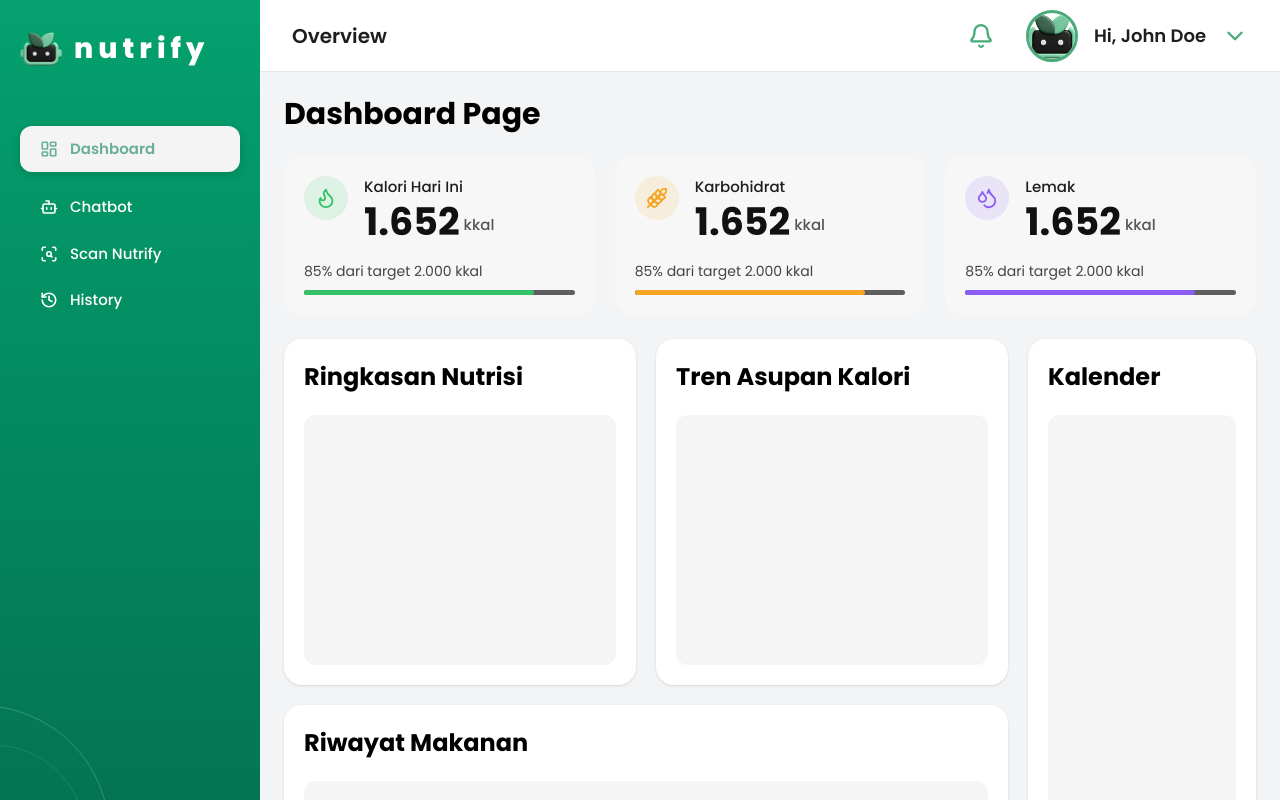
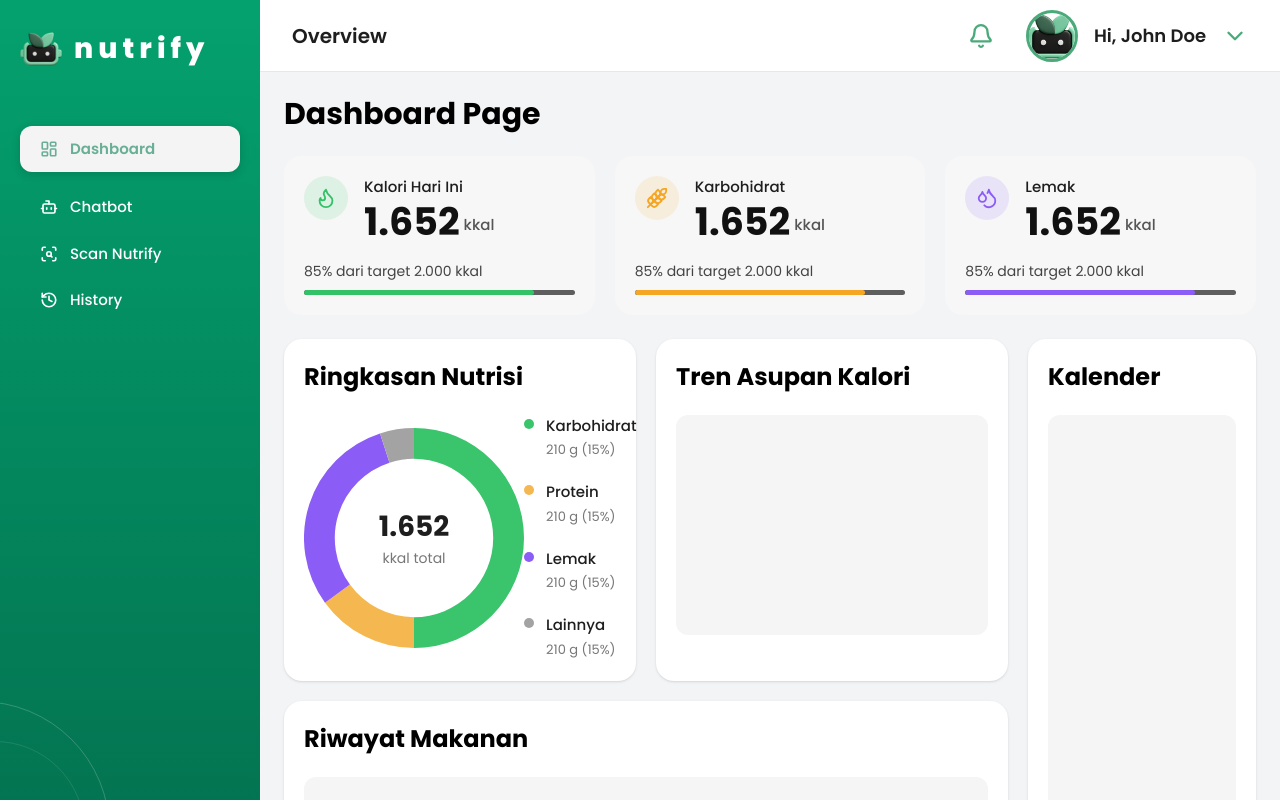
Before and after one commit to coding-camp-project/Full-Stack, a React (Vite) app in the folder frontend-nutrify/: page /dashboard in a window 1280 px wide. Shown: the top 800 px of the page. Built offline with nearby package versions, Linux system fonts and the light colour scheme.

Commit message:
feat: add NutritionPieChart component and integrate into DashboardContentSection

```diff
--- a/frontend-nutrify/package.json
+++ b/frontend-nutrify/package.json
@@ -13,12 +13,14 @@
     "@fontsource-variable/inter": "^5.2.8",
     "@tailwindcss/vite": "^4.2.4",
     "axios": "^1.15.2",
+    "chart.js": "^4.5.1",
     "class-variance-authority": "^0.7.1",
     "clsx": "^2.1.1",
     "lucide-react": "^1.14.0",
     "path": "^0.12.7",
     "radix-ui": "^1.4.3",
     "react": "^19.2.5",
+    "react-chartjs-2": "^5.3.1",
     "react-dom": "^19.2.5",
     "react-router-dom": "^7.15.0",
     "tailwind-merge": "^3.5.0"
--- a/frontend-nutrify/src/features/Dashboard/Component/DashboardSidebar.jsx
+++ b/frontend-nutrify/src/features/Dashboard/Component/DashboardSidebar.jsx
@@ -10,20 +10,20 @@ import logoNutrify from "../../../assets/logo/Logo 2.png";
 
 function DashboardSidebar() {
   return (
-    <aside className="relative flex min-h-screen w-[260px] flex-shrink-0 self-stretch flex-col overflow-hidden bg-gradient-to-b from-[#04A16E] to-[#036245] px-5 py-7">
+    <aside className="relative flex min-h-screen w-65 shrink-0 self-stretch flex-col overflow-hidden bg-linear-to-b from-[#04A16E] to-[#036245] px-5 py-7">
 
       {/* BIG CIRCLE */}
-      <div className="absolute -left-[150px] bottom-[180px] h-[260px] w-[260px] rounded-full border border-white/20" />
+      <div className="absolute -left-37.5 bottom-45 h-65 w-65 rounded-full border border-white/20" />
 
       {/* SMALL CIRCLE */}
-      <div className="absolute -left-[95px] bottom-[220px] h-[180px] w-[180px] rounded-full border border-white/10" />
+      <div className="absolute -left-23.75 bottom-55 h-45 w-45 rounded-full border border-white/10" />
 
       {/* LOGO */}
       <div className="relative z-10 mb-14 flex items-center gap-3">
         <img
           src={logoNutrify}
           alt="Nutrify Logo"
-          className="h-[42px] w-[42px] object-contain"
+          className="h-10.5 w-10.5 object-contain"
         />
 
         <h1 className="text-[28px] font-extrabold tracking-[0.18em] text-white">
@@ -35,7 +35,7 @@ function DashboardSidebar() {
       <nav className="relative z-10 flex flex-col gap-6">
 
         {/* ACTIVE MENU */}
-        <button className="flex h-[46px] items-center gap-3 rounded-xl bg-[#F4F4F4] px-5 text-[#69AF96] shadow-[0_2px_10px_rgba(0,0,0,0.15)] transition-all duration-200">
+        <button className="flex h-11.5 items-center gap-3 rounded-xl bg-[#F4F4F4] px-5 text-[#69AF96] shadow-[0_2px_10px_rgba(0,0,0,0.15)] transition-all duration-200">
           <LayoutDashboard size={18} strokeWidth={2.2} />
 
           <span className="text-[15px] font-semibold">
--- /dev/null
+++ b/frontend-nutrify/src/features/Dashboard/Component/NutritionPieChart.jsx
@@ -0,0 +1,141 @@
+import {
+  Chart as ChartJS,
+  ArcElement,
+  Tooltip,
+  Legend,
+} from "chart.js";
+
+import { Doughnut } from "react-chartjs-2";
+
+ChartJS.register(
+  ArcElement,
+  Tooltip,
+  Legend
+);
+
+function NutritionPieChart() {
+  const data = {
+    labels: [
+      "Karbohidrat",
+      "Protein",
+      "Lemak",
+      "Lainnya",
+    ],
+
+    datasets: [
+      {
+        data: [50, 15, 30, 5],
+
+        backgroundColor: [
+          "#3AC46B",
+          "#F5B74F",
+          "#8B5CF6",
+          "#A3A3A3",
+        ],
+
+        borderWidth: 0,
+        hoverOffset: 5,
+      },
+    ],
+  };
+
+  const options = {
+    cutout: "72%",
+
+    plugins: {
+      legend: {
+        display: false,
+      },
+    },
+  };
+
+  return (
+    <div className="flex items-center justify-between">
+
+      {/* CHART */}
+      <div className="relative h-55 w-55">
+        <Doughnut
+          data={data}
+          options={options}
+        />
+
+        {/* CENTER TEXT */}
+        <div className="absolute inset-0 flex flex-col items-center justify-center">
+          <p className="text-[28px] font-bold text-[#1E1E1E]">
+            1.652
+          </p>
+
+          <span className="text-[14px] text-[#777]">
+            kkal total
+          </span>
+        </div>
+      </div>
+
+      {/* LEGEND */}
+      <div className="space-y-5">
+
+        {/* ITEM */}
+        <div className="flex items-start gap-3">
+          <div className="mt-1 h-2.5 w-2.5 rounded-full bg-[#3AC46B]" />
+
+          <div>
+            <p className="text-[15px] font-medium text-[#1E1E1E]">
+              Karbohidrat
+            </p>
+
+            <span className="text-[13px] text-[#777]">
+              210 g (15%)
+            </span>
+          </div>
+        </div>
+
+        {/* ITEM */}
+        <div className="flex items-start gap-3">
+          <div className="mt-1 h-2.5 w-2.5 rounded-full bg-[#F5B74F]" />
+
+          <div>
+            <p className="text-[15px] font-medium text-[#1E1E1E]">
+              Protein
+            </p>
+
+            <span className="text-[13px] text-[#777]">
+              210 g (15%)
+            </span>
+          </div>
+        </div>
+
+        {/* ITEM */}
+        <div className="flex items-start gap-3">
+          <div className="mt-1 h-2.5 w-2.5 rounded-full bg-[#8B5CF6]" />
+
+          <div>
+            <p className="text-[15px] font-medium text-[#1E1E1E]">
+              Lemak
+            </p>
+
+            <span className="text-[13px] text-[#777]">
+              210 g (15%)
+            </span>
+          </div>
+        </div>
+
+        {/* ITEM */}
+        <div className="flex items-start gap-3">
+          <div className="mt-1 h-2.5 w-2.5 rounded-full bg-[#A3A3A3]" />
+
+          <div>
+            <p className="text-[15px] font-medium text-[#1E1E1E]">
+              Lainnya
+            </p>
+
+            <span className="text-[13px] text-[#777]">
+              210 g (15%)
+            </span>
+          </div>
+        </div>
+      </div>
+    </div>
+  );
+}
+
+export default NutritionPieChart;
--- a/frontend-nutrify/src/features/Dashboard/Section/DashboardContentSection.jsx
+++ b/frontend-nutrify/src/features/Dashboard/Section/DashboardContentSection.jsx
@@ -1,3 +1,6 @@
+
+import NutritionPieChart from "../Component/NutritionPieChart";
+
 function DashboardContentSection() {
   return (
     <section className="grid grid-cols-12 gap-5">
@@ -13,7 +16,9 @@ function DashboardContentSection() {
               Ringkasan Nutrisi
             </h2>
 
-            <div className="mt-5 h-[250px] rounded-xl bg-[#F5F5F5]" />
+            <div className="mt-5">
+                <NutritionPieChart />
+            </div>
           </div>
 
           <div className="rounded-[18px] bg-white p-5 shadow-sm">
@@ -21,7 +26,7 @@ function DashboardContentSection() {
               Tren Asupan Kalori
             </h2>
 
-            <div className="mt-5 h-[250px] rounded-xl bg-[#F5F5F5]" />
+            <div className="mt-5 h-55 rounded-xl bg-[#F5F5F5]" />
           </div>
         </div>
 
@@ -31,12 +36,12 @@ function DashboardContentSection() {
             Riwayat Makanan
           </h2>
 
-          <div className="mt-5 h-[140px] rounded-xl bg-[#F5F5F5]" />
+          <div className="mt-5 h-35 rounded-xl bg-[#F5F5F5]" />
         </div>
 
         {/* INSIGHT */}
         <div className="rounded-[18px] bg-white p-5 shadow-sm">
-          <div className="h-[120px] rounded-xl bg-[#F5F5F5]" />
+          <div className="h-30 rounded-xl bg-[#F5F5F5]" />
         </div>
       </div>
 
@@ -49,7 +54,7 @@ function DashboardContentSection() {
             Kalender
           </h2>
 
-          <div className="mt-5 h-[500px] rounded-xl bg-[#F5F5F5]" />
+          <div className="mt-5 h-125 rounded-xl bg-[#F5F5F5]" />
         </div>
       </div>
     </section>
```
Also changed, not shown: 1 other file (tests, documents, lock files or other folders).
